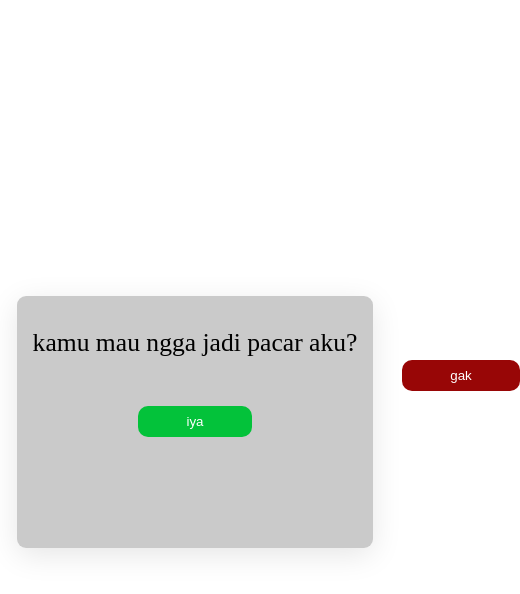
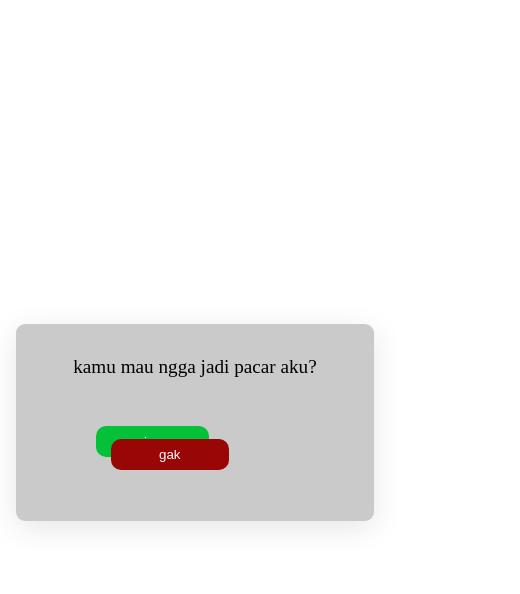
Before and after one commit to kak-rul/sahrul.github.io, a plain HTML site: page index.html in a window 390 px wide. Both pictures are taken after a click on the button "gak". Shown: the whole page, 520 px wide, since content can reach past the window. Drawn offline with Linux system fonts and the light colour scheme.

Commit message:
mengubah isi file script.js dan style.css

```diff
--- a/script.js
+++ b/script.js
@@ -1,8 +1,69 @@
-let button = document.querySelector("#button");
+const buttonNo = document.querySelector("#button");
+const buttonIya = document.querySelector(".btn-iya");
 
-button.addEventListener("mouseover", () => {
-    let top = Math.floor(Math.random() * -100 + 1)
-    let left = Math.floor(Math.random() * 500 + 1)
-    button.style.top = `${top}px`
-    button.style.left = `${left}px`
-})
+if (buttonNo) {
+    // Move button so it never leaves its parent (.card:nth-child(2)).
+    // On small screens (media query max-width:430px) we disable movement so
+    // the mobile layout (buttons stacked/relative) is preserved.
+
+    const mq = window.matchMedia('(max-width:430px)');
+
+    const moveButtonInsideParent = () => {
+        const parent = button.parentElement;
+        if (!parent) return;
+
+        const parentWidth = parent.clientWidth;
+        const parentHeight = parent.clientHeight;
+        const btnWidth = button.offsetWidth;
+        const btnHeight = button.offsetHeight;
+
+        const maxLeft = Math.max(0, parentWidth - btnWidth);
+        const maxTop = Math.max(0, parentHeight - btnHeight);
+
+        const left = Math.floor(Math.random() * (maxLeft + 1));
+        const top = Math.floor(Math.random() * (maxTop + 1));
+
+        buttonNo.style.left = `${left}px`;
+        buttonNo.style.top = `${top}px`;
+    };
+
+    const touchHandler = (e) => {
+        e.preventDefault();
+        moveButtonInsideParent();
+    };
+
+    const resizeHandler = () => {
+        const parent = button.parentElement;
+        if (!parent) return;
+        const parentWidth = parent.clientWidth;
+        const parentHeight = parent.clientHeight;
+        const btnWidth = buttonNo.offsetWidth;
+        const btnHeight = buttonNo.offsetHeight;
+
+        const currentLeft = parseInt(button.style.left || '0', 10);
+        const currentTop = parseInt(button.style.top || '0', 10);
+
+        const maxLeft = Math.max(0, parentWidth - btnWidth);
+        const maxTop = Math.max(0, parentHeight - btnHeight);
+
+        if (currentLeft > maxLeft) button.style.left = `${maxLeft}px`;
+        if (currentTop > maxTop) button.style.top = `${maxTop}px`;
+    };
+
+    function attachMovement() {
+        // Use absolute positioning inside parent so left/top refer to the container
+        buttonNo.style.position = 'absolute';
+        buttonNo.addEventListener('mouseover', moveButtonInsideParent);
+        buttonNo.addEventListener('touchstart', touchHandler, { passive: false });
+        window.addEventListener('resize', resizeHandler);
+    }
+
+    attachMovement();
+}
+
+if (buttonIya) {
+    const pesan = "Hai, aku mau kok jadi pacar kamu";
+    buttonIya.addEventListener("click", () => {
+        window.location = `https://api.whatsapp.com/send?phone=6281250217363&text=${pesan}`;
+    });
+}
--- a/style.css
+++ b/style.css
@@ -35,11 +35,16 @@
 }
 
 .card:nth-child(2) {
-    display: flex;
-    justify-content: space-evenly;
+    // display: flex;
+    // justify-content: space-evenly;
     position: relative;
-    padding: 4rem 0;
+    padding: 2rem 0;
     margin-top: 1.7rem;
+}
+
+/* prevent buttons from visually overflowing the card area */
+.card:nth-child(2) {
+    overflow: hidden;
 }
 
 .card>button {
@@ -89,27 +94,34 @@
     -o-transform: scale(0.8);
 }
 
-@media screen and (max-width:425px) {
+@media screen and (max-width:430px) {
+    .container{
+        width: 100%;
+    }
+
     .wrapper {
+        margin: 1rem;
         padding: 2rem 1rem;
+        width: 100%;
     }
 
     .card:nth-child(2) {
-        flex-direction: column;
-        padding: 2rem 0;
         margin-top: 1rem;
         align-items: center;
     }
 
+    .judul {
+        font-size: 1.2rem;
+        text-align: center;
+    }
+
     .btn-iya {
         position: relative;
-        left: 0;
-        margin-bottom: 1rem;
+        left: 4rem;
     }
 
     .btn-gak {
-        position: relative;
-        left: 0;
+        left: 12rem;
     }
 
 }
```
